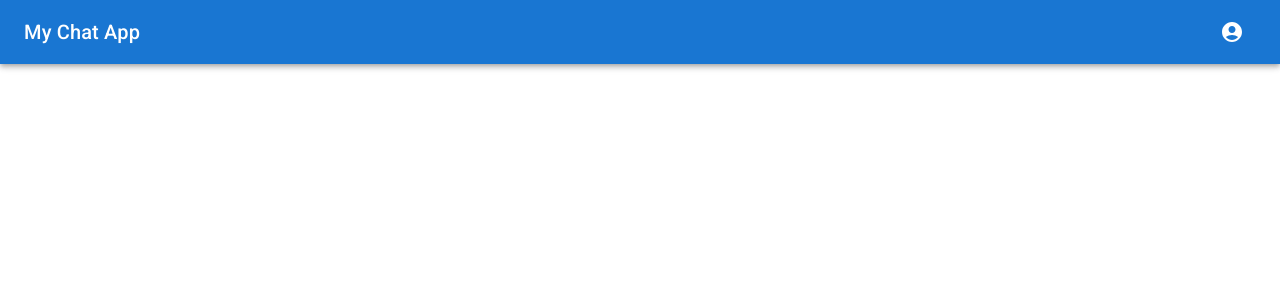
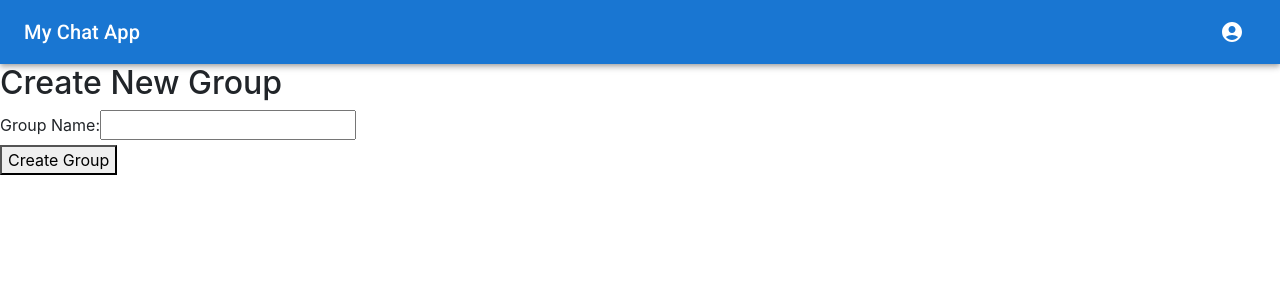
Before and after one commit to AQRyu/just-for-fun, a React (Create React App) app in the folder frontend/: page /create-group in a window 1280 px wide. Before the commit this address had no page. Shown: the top 300 px of the page. Built offline with nearby package versions, Linux system fonts and the light colour scheme; sample sign-in values are in the browser's storage.

Commit message:
feat: Add create group UI functionality

```diff
--- a/frontend/src/App.js
+++ b/frontend/src/App.js
@@ -4,6 +4,7 @@ import AuthRoute from "./components/AuthRoute";
 import Navbar from "./components/Navbar";
 import { AuthProvider } from "./context/AuthContext";
 import ChatPage from "./pages/ChatPage";
+import CreateGroupForm from "./pages/CreateGroupForm";
 import HomePage from "./pages/HomePage";
 import LoginPage from "./pages/LoginPage";
 import ProfilePage from "./pages/ProfilePage";
@@ -19,8 +20,8 @@ function App() {
           <Route element={<AuthRoute />}>
             {" "}
             <Route path="/chat" element={<ChatPage />} />
-            <Route path="/profile" element={<ProfilePage />} />{" "}
-            {/* The key line */}
+            <Route path="/profile" element={<ProfilePage />} />
+            <Route path="/create-group" element={<CreateGroupForm />} />
           </Route>
         </Routes>
       </Router>
--- /dev/null
+++ b/frontend/src/pages/CreateGroupForm.jsx
@@ -0,0 +1,59 @@
+import React, { useState } from "react";
+
+function CreateGroupForm() {
+  const [groupName, setGroupName] = useState("");
+  const [error, setError] = useState("");
+
+  const handleSubmit = async (e) => {
+    e.preventDefault();
+    setError("");
+    try {
+      const token = localStorage.getItem("user");
+
+      const response = await fetch(
+        `${process.env.REACT_APP_BACKEND_URL}/api/groupchat/groups`,
+        {
+          method: "POST",
+          headers: {
+            "Content-Type": "application/json",
+            Authorization: `Bearer ${token}`,
+          },
+          body: JSON.stringify({ name: groupName }),
+        }
+      );
+
+      if (response.ok) {
+        const data = await response.json();
+        console.log("Group created:", data);
+      } else {
+        const errorData = await response.json();
+        setError(errorData.message || "Failed to create group");
+      }
+    } catch (error) {
+      console.error("Error creating group:", error);
+      setError("An error occurred. Please try again later.");
+    }
+  };
+
+  return (
+    <div>
+      <h2>Create New Group</h2>
+      <form onSubmit={handleSubmit}>
+        <div>
+          <label htmlFor="groupName">Group Name:</label>
+          <input
+            type="text"
+            id="groupName"
+            value={groupName}
+            onChange={(e) => setGroupName(e.target.value)}
+            required
+          />
+        </div>
+        {error && <div style={{ color: "red" }}>{error}</div>}
+        <button type="submit">Create Group</button>
+      </form>
+    </div>
+  );
+}
+
+export default CreateGroupForm;
```
